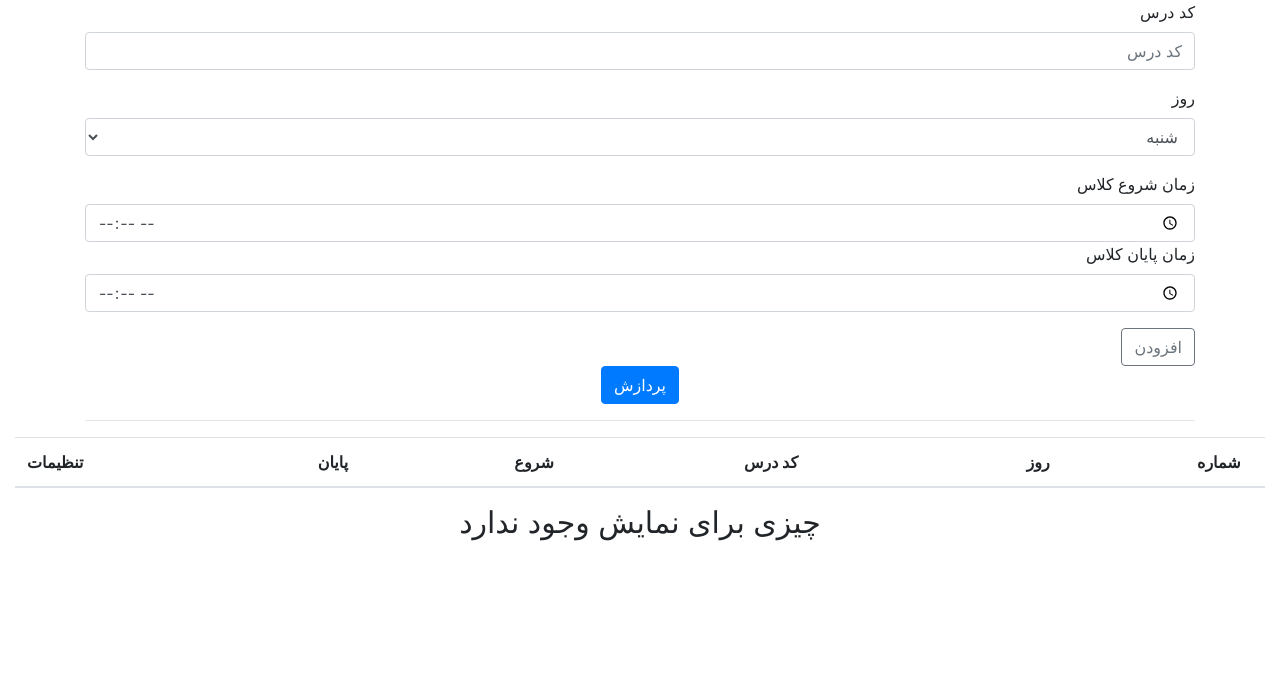
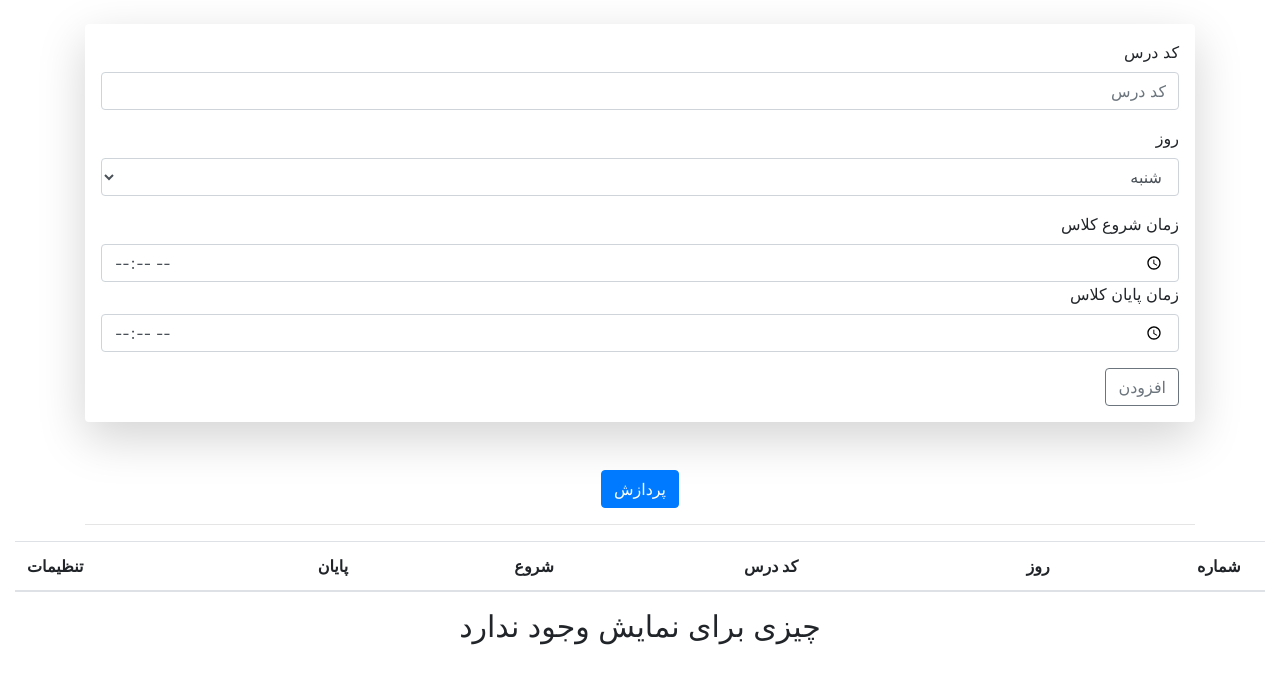
Before and after one commit to fahamjv/lessonplan, a Flask app: page / in a window 1280 px wide. Shown: the part 76-760 px from the top of the page. Run offline with Flask 2, Linux system fonts and the light colour scheme; data that the repository does not hold is empty; some libraries are stand-ins or nearby versions.

Commit message:
front-end shits

```diff
--- a/templates/index.html
+++ b/templates/index.html
@@ -2,7 +2,7 @@
 <html lang="fa" dir="rtl">
     <head>
         <meta charset="UTF-8">
-        <title>Title</title>
+        <title>کلاس ساز</title>
         <link rel="stylesheet" href="{{url_for('static', filename='css/bootstrap.min.css')}}">
 
         <link rel="stylesheet" href="{{url_for('static', filename='css/footable.bootstrap.css')}}">
@@ -12,7 +12,12 @@
 
         <link rel="stylesheet" href="{{url_for('static', filename='css/footable.core.standalone.css')}}">
 
+        <link rel="stylesheet" href="http://t00rk.github.io/bootstrap-material-datetimepicker/css/bootstrap-material-datetimepicker.css">
+
     </head>
+    <script src="{{url_for('static', filename='js/jquery-3.4.1.js')}}"></script>
+
+
     <body>
     <nav class="navbar navbar-light bg-light">
         <a class="navbar-brand" href="#">
@@ -21,8 +26,9 @@
         </a>
     </nav>
 
+    <br>
     <div class="container" style="text-align:right;">
-                  <div class="columns">
+        <div class="columns shadow-lg p-3 mb-5 bg-white rounded">
             <form method="post" action="{{ url_for('add') }}">
                 <div class="form-group">
                     <label for="lesson_code">کد درس</label>
@@ -71,13 +77,7 @@
 
 
 
-
-
-
     </body>
-
-
-    <script src="{{url_for('static', filename='js/jquery-3.4.1.js')}}"></script>
     <script src="{{url_for('static', filename='js/bootstrap.min.js')}}"></script>
     <script src="{{url_for('static', filename='js/footable.js')}}"></script>
     <script src="{{url_for('static', filename='js/footable.paging.js')}}"></script>
```
Lines whose indentation alone changed are shown as unchanged.
